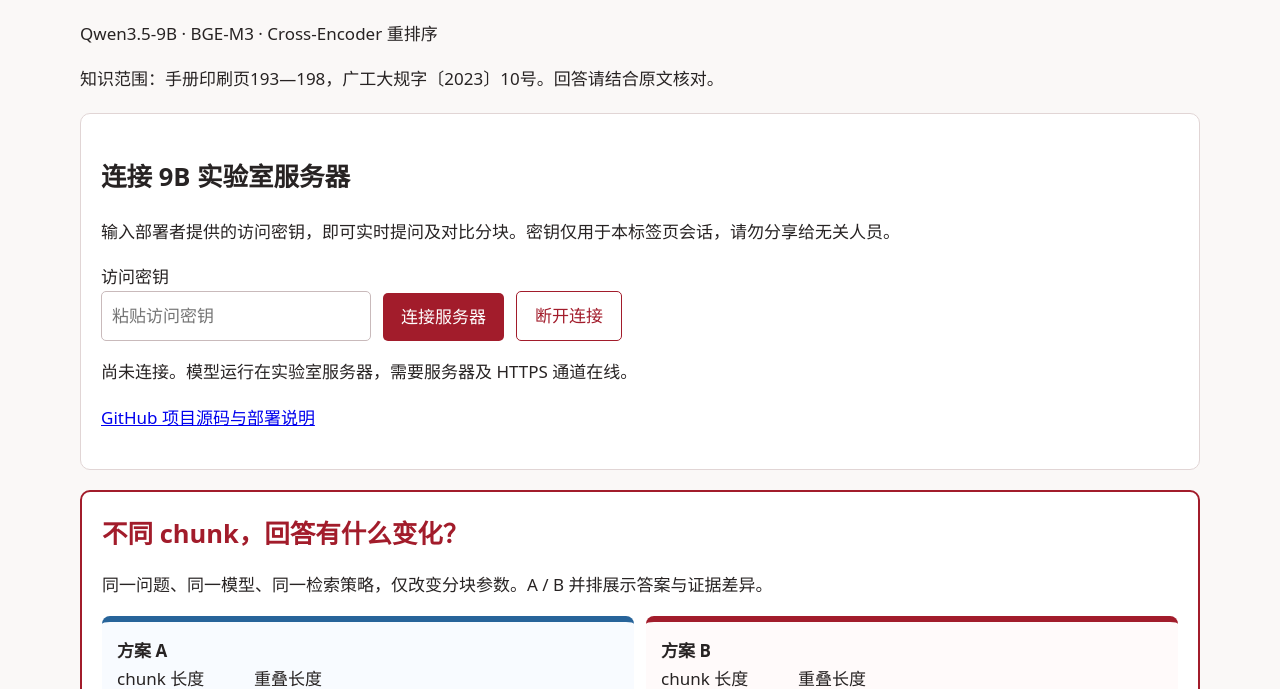
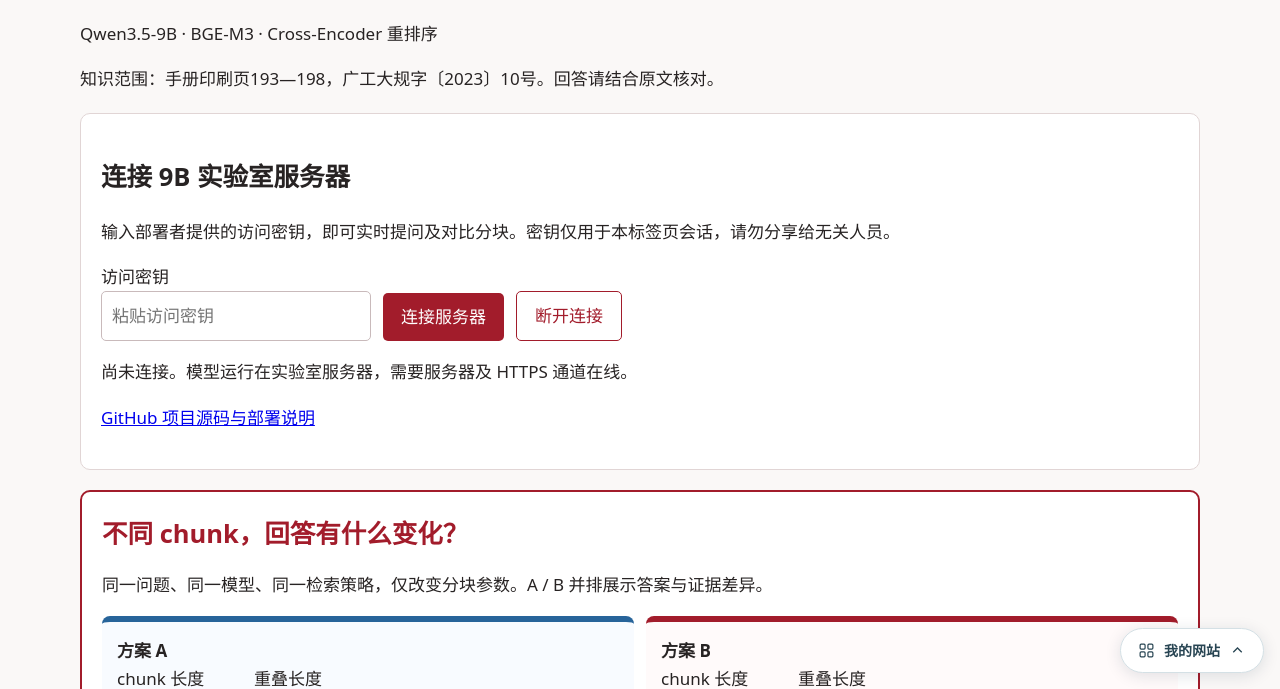
Before and after one commit to Licop2022/gdut-rag-coursework, a plain HTML site: page docs/index.html in a window 1280 px wide. Shown: the part 111-800 px from the top of the page. Drawn offline with Linux system fonts and the light colour scheme.

Commit message:
Add reciprocal navigation between published personal websites

```diff
--- a/docs/index.html
+++ b/docs/index.html
@@ -49,4 +49,5 @@ for(let label of ['A','B'])el('compareSize'+label).oninput=()=>el('compareOverla
 el('compareExample').onclick=()=>{el('compareSizeA').value=80;el('compareOverlapA').value=10;el('compareSizeB').value=380;el('compareOverlapB').value=60;el('compareQuestion').value='申请学业奖学金有哪些条件？请列出全部条件。';for(let label of ['A','B'])el('compareSize'+label).dispatchEvent(new Event('input'))};
 el('compareRun').onclick=async()=>{busy(true);el('compareResults').hidden=true;let start=Date.now();let update=()=>el('compareStatus').textContent=`正在依次运行 A、B 两组检索与作答，完成后并排显示… 已等待 ${Math.floor((Date.now()-start)/1000)} 秒`;update();let timer=setInterval(update,1000);try{let d=await api('/api/compare',{question:el('compareQuestion').value,profiles:['A','B'].map(x=>({chunk_size:Number(el('compareSize'+x).value),overlap:Number(el('compareOverlap'+x).value)})),route:el('compareRoute').value,lora:el('compareModel').value==='lora'});clearInterval(timer);renderComparison(d);el('compareStatus').textContent='对比完成，结果已保存；当前问答分块配置保持原样。';el('compareResults').scrollIntoView({behavior:'smooth',block:'start'})}catch(e){clearInterval(timer);el('compareStatus').textContent=e.message}finally{clearInterval(timer);busy(false)}};
 el('compareDownload').onclick=()=>{if(!lastComparison)return;let url=URL.createObjectURL(new Blob([JSON.stringify(lastComparison,null,2)],{type:'application/json;charset=utf-8'}));let link=node('a');link.href=url;link.download='chunk-compare-'+lastComparison.run_id+'.json';link.click();setTimeout(()=>URL.revokeObjectURL(url),1000)};
-</script></html>
+</script><script src="site-links.js?v=20261029" data-site-nav="gdut-rag-coursework" defer></script>
+</html>
--- /dev/null
+++ b/docs/site-links.js
@@ -0,0 +1,38 @@
+/* Shared, dependency-free navigation between Licop2022's published websites. */
+(function () {
+  'use strict';
+  const script = document.currentScript;
+  const current = script && script.getAttribute('data-site-nav');
+  const sites = [
+    {id:'hajime-nihongo',name:'初见日语',detail:'日语课程与学习记录',url:'https://licop2022.github.io/hajime-nihongo/',color:'#225474'},
+    {id:'llm-study',name:'科研学习工作台',detail:'LLM、论文与学习笔记',url:'https://licop2022.github.io/llm-study/',color:'#386b76'},
+    {id:'gdut-rag-coursework',name:'RAG 课程实验',detail:'奖学金问答与分块对比',url:'https://licop2022.github.io/gdut-rag-coursework/',color:'#a21c2b'},
+    {id:'lecture-radar',name:'讲座雷达',detail:'广工讲座与学生事务',url:'https://licop2022.github.io/lecture-radar/',color:'#1f5c53'}
+  ];
+  function mount() {
+    if (document.getElementById('licop-site-links')) return;
+    const host = document.createElement('div');
+    host.id = 'licop-site-links';
+    const root = host.attachShadow({mode:'open'});
+    const active = sites.find(s => s.id === current);
+    root.innerHTML = `<style>
+      :host{all:initial;position:fixed;right:16px;bottom:calc(16px + env(safe-area-inset-bottom,0px));z-index:1000;color-scheme:light;font:14px/1.5 "Microsoft YaHei","PingFang SC",system-ui,sans-serif;--accent:${active ? active.color : '#225474'};color:#233b4b}
+      *{box-sizing:border-box}details{position:relative}summary{display:flex;align-items:center;justify-content:center;gap:9px;list-style:none;cursor:pointer;background:#fff;color:#284553;border:1px solid #d4e0e5;border-radius:24px;padding:11px 17px;box-shadow:0 3px 16px #102b4020;user-select:none;font-weight:600;min-height:44px}
+      summary::-webkit-details-marker{display:none}summary:hover{border-color:var(--accent);color:var(--accent)}summary svg{width:17px;height:17px;flex-shrink:0}.chevron{transition:transform .15s}details[open] .chevron{transform:rotate(180deg)}
+      nav{position:absolute;bottom:56px;right:0;background:#fff;border:1px solid #d9e3e8;border-radius:14px;width:min(300px,calc(100vw - 28px));padding:10px;box-shadow:0 12px 38px #102b4026;max-height:calc(100dvh - 110px);overflow:auto}
+      .heading{font-size:13px;color:#69808c;font-weight:600;padding:8px 10px 11px;border-bottom:1px solid #edf1f3;margin-bottom:5px}
+      a,.current{display:flex;align-items:center;gap:12px;padding:12px 10px;border-radius:8px;text-decoration:none;color:#254452;text-align:left;font:inherit}
+      a:hover{background:#edf4f7;color:var(--accent)}.current{background:#f3f6f8}.dot{width:8px;height:8px;border-radius:50%;flex-shrink:0}.copy{flex:1;min-width:0}.name{display:block;font-size:14px;font-weight:600}.detail{display:block;font-size:12px;color:#718591;margin-top:3px}.tag{font-size:11px;color:#6b818e;white-space:nowrap}.arrow{font-size:16px;color:#64808f}
+      summary:focus-visible,a:focus-visible{outline:3px solid #c29b5e;outline-offset:3px}@media(max-width:580px){:host{right:12px;bottom:calc(12px + env(safe-area-inset-bottom,0px))}summary{padding:10px 14px}}@media(prefers-reduced-motion:reduce){.chevron{transition:none}}
+    </style><details><summary aria-label="我的网站：展开站点切换"><svg viewBox="0 0 24 24" fill="none" stroke="currentColor" stroke-width="1.7" aria-hidden="true"><rect x="3" y="3" width="7" height="7" rx="1.5"/><rect x="14" y="3" width="7" height="7" rx="1.5"/><rect x="3" y="14" width="7" height="7" rx="1.5"/><rect x="14" y="14" width="7" height="7" rx="1.5"/></svg>我的网站<svg class="chevron" viewBox="0 0 20 20" fill="none" stroke="currentColor" stroke-width="1.5" aria-hidden="true"><path d="m5 12 5-5 5 5"/></svg></summary><nav aria-label="我的网站"><div class="heading">切换网站</div>${sites.map(s => {
+      const text = `<span class="dot" style="background:${s.color}"></span><span class="copy"><span class="name">${s.name}</span><span class="detail">${s.detail}</span></span>`;
+      return s.id === current ? `<span class="current" aria-current="page">${text}<span class="tag">当前网站</span></span>` : `<a href="${s.url}" target="_blank" rel="noopener noreferrer" aria-label="${s.name}（在新标签页打开）">${text}<span class="arrow" aria-hidden="true">↗</span></a>`;
+    }).join('')}</nav></details>`;
+    document.body.append(host);
+    const details = root.querySelector('details'), summary = root.querySelector('summary');
+    root.addEventListener('keydown', e => {if (e.key === 'Escape' && details.open) {details.open = false;summary.focus();}});
+    root.addEventListener('click', e => {if (e.target.closest('a')) details.open = false;});
+    document.addEventListener('pointerdown', e => {if (details.open && !e.composedPath().includes(host)) details.open = false;});
+  }
+  if (document.body) mount(); else document.addEventListener('DOMContentLoaded', mount, {once:true});
+})();
```
